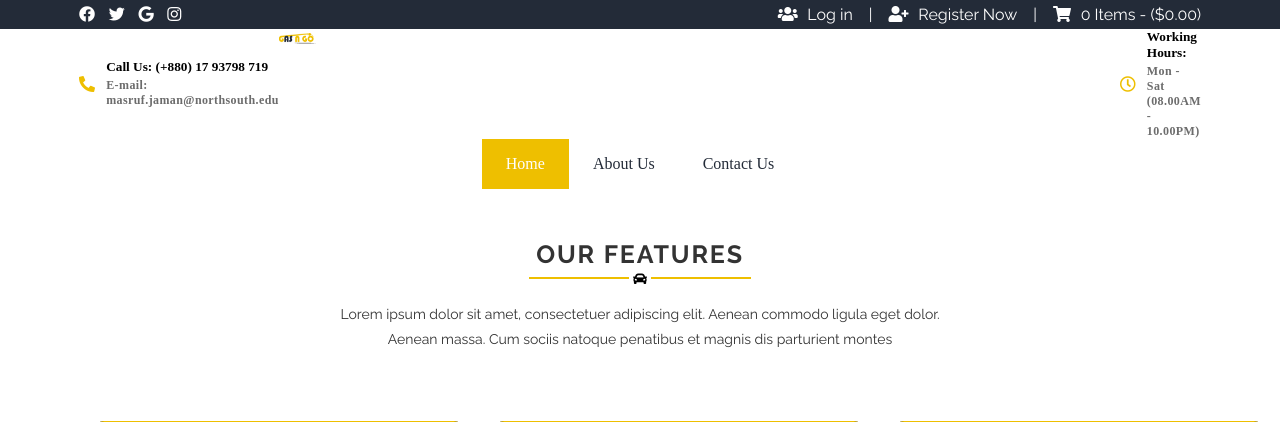
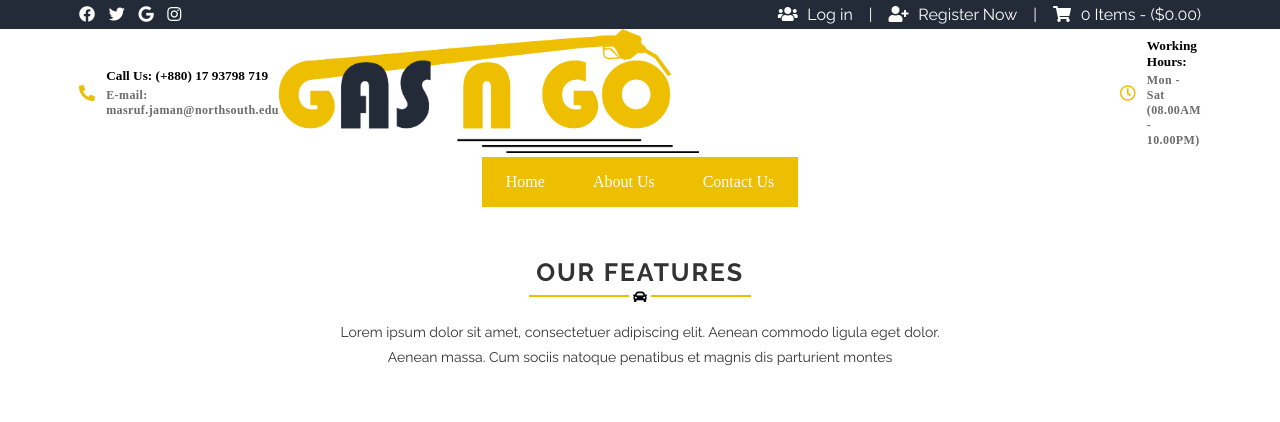
Before and after one commit to masrufjaman/gas-n-go, a Django app: page / in a window 1280 px wide. Shown: the top 422 px of the page. Run offline with Django 3.2, Linux system fonts and the light colour scheme; style sheets or scripts are compiled from the project's sources.

Commit message:
added favicon

```diff
--- a/home/static/home/styles/main.css
+++ b/home/static/home/styles/main.css
@@ -107,8 +107,7 @@ nav .top .time i {
 }
 
 nav .top .branding img {
-  max-width: 10%;
-  max-height: 10%;
+  max-width: 50%;
 }
 
 nav .navbar a {
--- a/home/static/home/styles/main.scss
+++ b/home/static/home/styles/main.scss
@@ -102,8 +102,8 @@ nav .top .time i {
 }
 
 nav .top .branding img {
-  max-width: 10%;
-  max-height: 10%;
+  max-width: 50%;
+  // max-height: 50%;
 }
 
 // *Bottom-nav
--- a/home/templates/home/base.html
+++ b/home/templates/home/base.html
@@ -21,6 +21,9 @@
       href="https://fonts.googleapis.com/css2?family=Raleway:wght@400;500;600;700&display=swap"
       rel="stylesheet"
     />
+
+    <!-- *Favicon -->
+    <link rel="shortcut icon" type="image/jpg" href="{% static 'home/images/favicon.png' %}"/>
     <!-- ! Links -->
 
     {% if title %}
@@ -75,7 +78,7 @@
           </div>
           <!-- !Logo -->
           <div class="branding">
-            <img src="{% static "home/images/logo.png" %}" alt="" />
+            <img src="{% static 'home/images/logo.png' %}" alt="" />
           </div>
           <div class="time flex items-center">
             <i class="far fa-clock"></i>
@@ -91,9 +94,21 @@
     <!-- *Bottom-nav Start -->
     <div class="navbar">
       <div class="container flex justify-center">
-        <a href="" class="active">Home</a>
-        <a href="">About Us</a>
-        <a href="">Contact Us</a>
+        {% if title %}
+          <a href="{% url 'home-home' %}">Home</a>
+        {% else %}
+          <a href="" class="active">Home</a>
+        {% endif %}
+        {% if title == title %}
+          <a href="{% url 'home-about' %}" class="active">About Us</a>
+        {% else %}
+          <a href="{% url 'home-about' %}">About Us</a>
+        {% endif %}
+        {% if title == help %}
+          <a href="{% url 'home-help' %}" class="active">Contact Us</a>
+        {% else %}
+          <a href="{% url 'home-help' %}">Contact Us</a>
+        {% endif %}
       </div>
     </div>
     <!-- *Bottom-nav End -->
```
Also changed, not shown: home/static/home/images/favicon.png (added), 1 other file.
